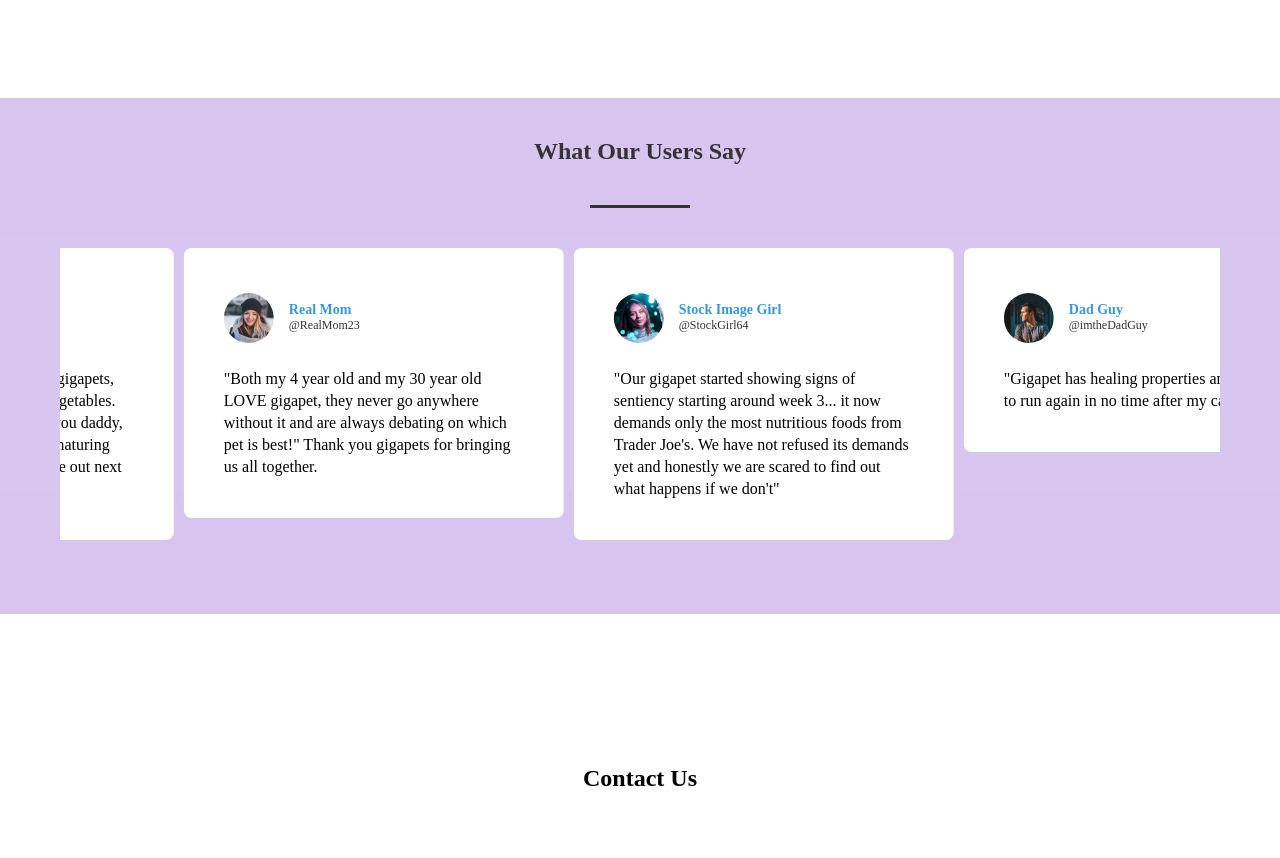
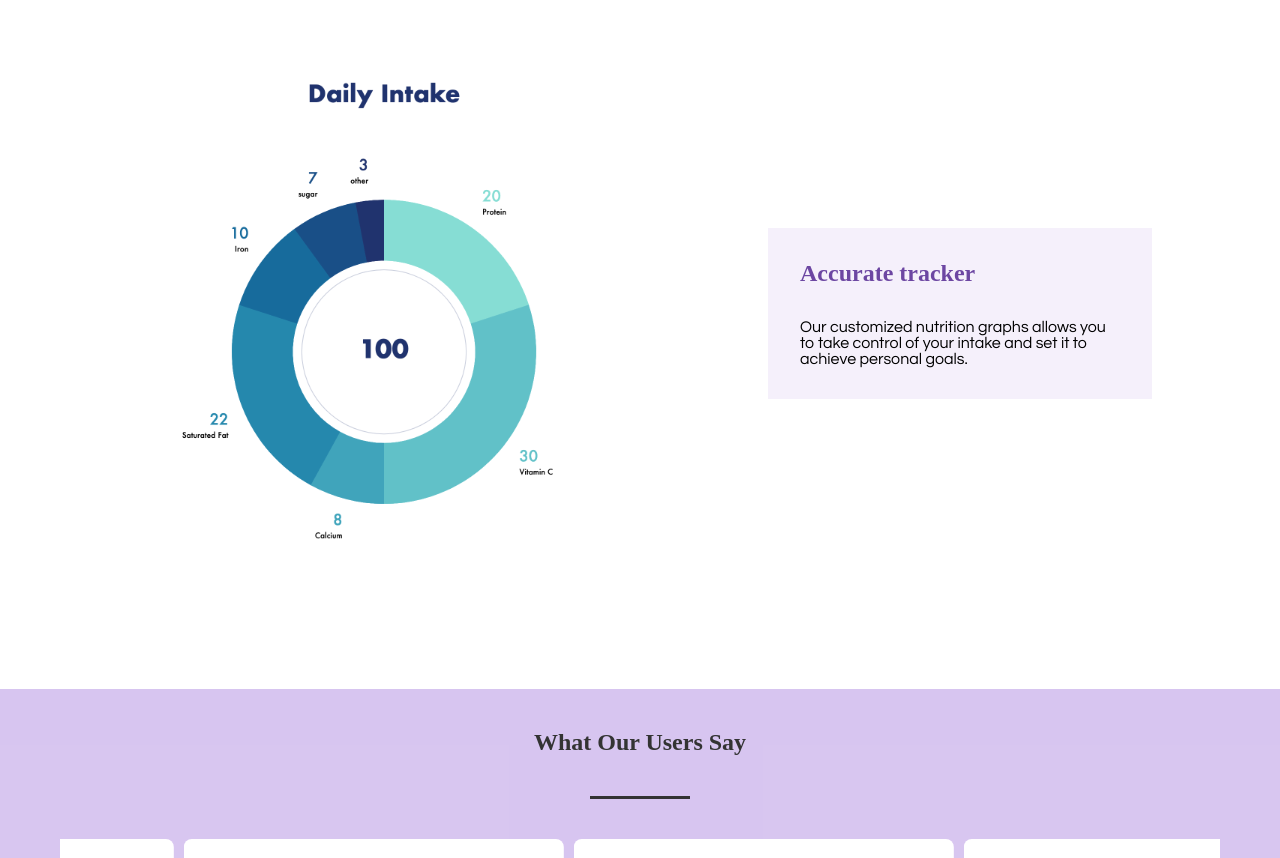
Before and after one commit to build-gigapet-1/Marketing, a plain HTML site: page index.html in a window 1280 px wide. Shown: the part 2812-3670 px from the top of the page. Drawn offline with nearby package versions, Linux system fonts and the light colour scheme; files that its build step writes are made by us from their sources; a web font is replaced by a local one.

Commit message:
added graph

```diff
--- a/index.html
+++ b/index.html
@@ -96,7 +96,18 @@
 <div class="divider-img2">
 
 </div>
+<div class="graph-section">
+    <div class="graph-img">
+        <img src="img/graph.png" alt="">
 
+    </div>
+    <div class="graph-text">
+        <h2>Accurate tracker</h2>
+        <p>Our customized nutrition graphs allows you to take control of your intake and set it to achieve personal
+            goals.</p>
+
+    </div>
+</div>
 <div class="testimonial-section">
     <div class="inner-width">
         <h1>What Our Users Say</h1>
--- a/less/index.less
+++ b/less/index.less
@@ -123,7 +123,7 @@ nav ul.nav-links.open {
   }
   .banner-con {
     display: flex;
-    background-image: url("/img/jungle.svg");
+    background-image: url("../img/jungle.svg");
     @media @smallDesk {
       flex-direction: column;
     }
@@ -149,7 +149,7 @@ nav ul.nav-links.open {
           max-width: 100%;
           max-height: 90%;
         }
-        content: url(/img/omgomg.png);
+        content: url(../img/omgomg.png);
         margin-top: 5vh;
         animation-name: animate;
         animation-direction: alternate-reverse;
@@ -194,7 +194,7 @@ nav ul.nav-links.open {
   }
 }
 .divider-img {
-  background-image: url(/img/forest.jpg);
+  background-image: url(../img/forest.jpg);
   height: 70%;
   background-attachment: fixed;
   background-position: center;
@@ -202,7 +202,7 @@ nav ul.nav-links.open {
   background-size: cover;
 }
 .divider-img2 {
-  background-image: url(/img/background2.jpg);
+  background-image: url(../img/background2.jpg);
   height: 70%;
   background-attachment: fixed;
   background-position: center;
@@ -251,6 +251,45 @@ nav ul.nav-links.open {
     }
   }
 }
+
+//graph section//
+
+.graph-section {
+  margin-top: 10vh;
+  display: flex;
+  align-items: center;
+  @media @tablet {
+    flex-direction: column;
+  }
+  .graph-img {
+    width: 60%;
+    @media @tablet {
+      width: 100%;
+    }
+    img {
+      max-width: 100%;
+    }
+  }
+  .graph-text {
+    width: 30%;
+    background-color: @subPurple;
+    padding: 2rem;
+    @media @tablet {
+      margin-top: 10vh;
+      width: 80%;
+    }
+    h2 {
+      font-family: @boldFont;
+      color: @mainPurple;
+    }
+    p {
+      font-family: @textFont;
+      margin-top: 2rem;
+    }
+  }
+}
+
+//testimonial section//
 
 .testimonial-section {
   margin-top: 15vh;
@@ -394,21 +433,21 @@ button {
 //animation keyframes//
 @keyframes animate {
   0% {
-    content: url(/img/parrot.png);
+    content: url(../img/parrot.png);
   }
   20% {
-    content: url(/img/boar.png);
+    content: url(../img/boar.png);
   }
   40% {
-    content: url(/img/gorilla.png);
+    content: url(../img/gorilla.png);
   }
   60% {
-    content: url(/img/baboon.png);
+    content: url(../img/baboon.png);
   }
   80% {
-    content: url(/img/hammerhead.png);
+    content: url(../img/hammerhead.png);
   }
   100% {
-    content: url(/img/omgomg.png);
+    content: url(../img/omgomg.png);
   }
 }
```
Also changed, not shown: css/index.css, img/graph.png (added).
